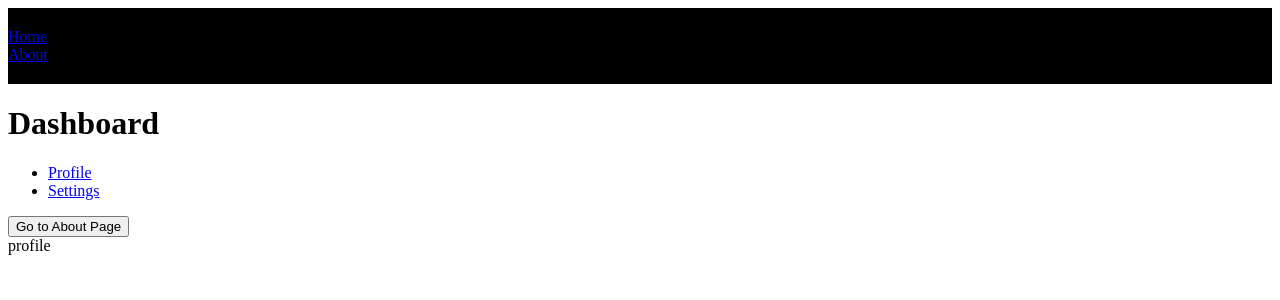
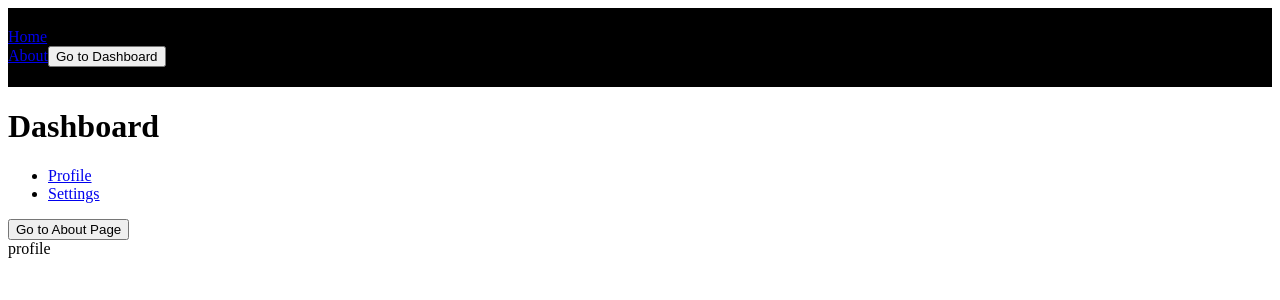
Before and after one commit to CHANDAN-su/reactApplication, a React (Vite) app: page /dashboard/profile in a window 1280 px wide. Shown: the top 300 px of the page. Built offline with nearby package versions, Linux system fonts and the light colour scheme.

Commit message:
Using useNavigate for Programmatic Navigation
To navigate programmatically, use the useNavigate hook:

```diff
--- a/Component/RecatRouterDom/Navigation.jsx
+++ b/Component/RecatRouterDom/Navigation.jsx
@@ -1,12 +1,20 @@
 import React from 'react'
-import { Link } from "react-router-dom";
+import { Link, useNavigate } from "react-router-dom";
 
 function Navigation() {
+
+    const Navigate = useNavigate();
+
+    const Godashboard = () => {
+        Navigate("/dashboard");
+    }
+
   return (
     <>
         <nav style={{backgroundColor: "black", color: "white", paddingBlock: "20px"}}>
             <Link to="/">Home</Link><br />
             <Link to="/about">About</Link>
+            <button onClick={Godashboard}>Go to Dashboard</button>
         </nav>
     </>
   )
```
